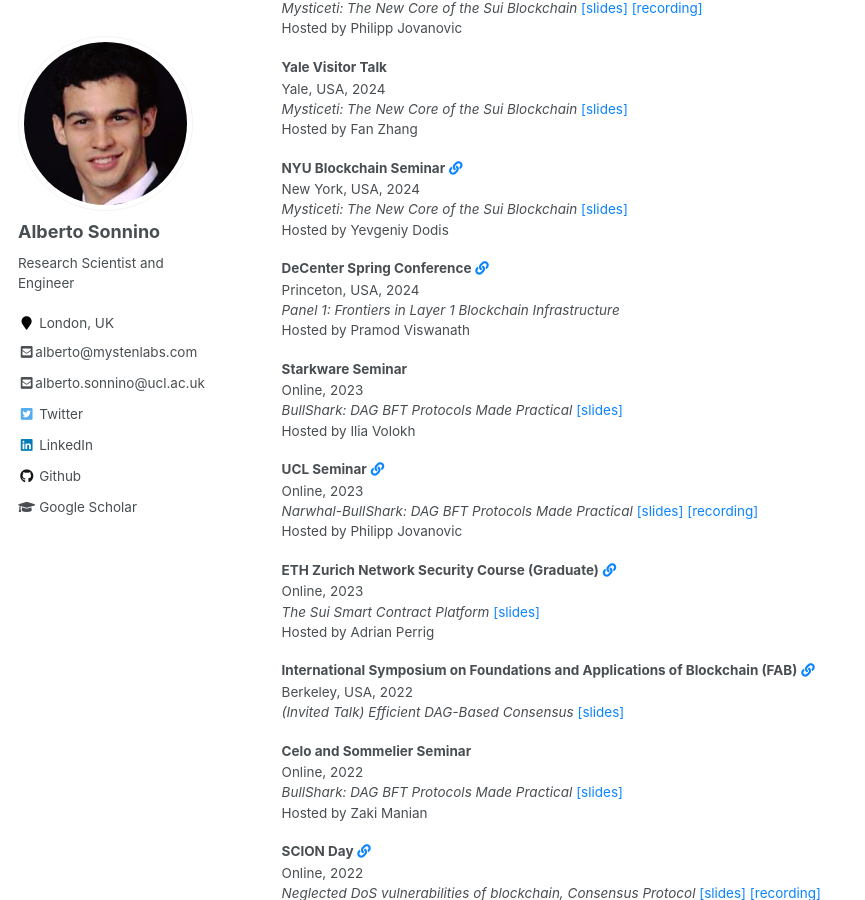
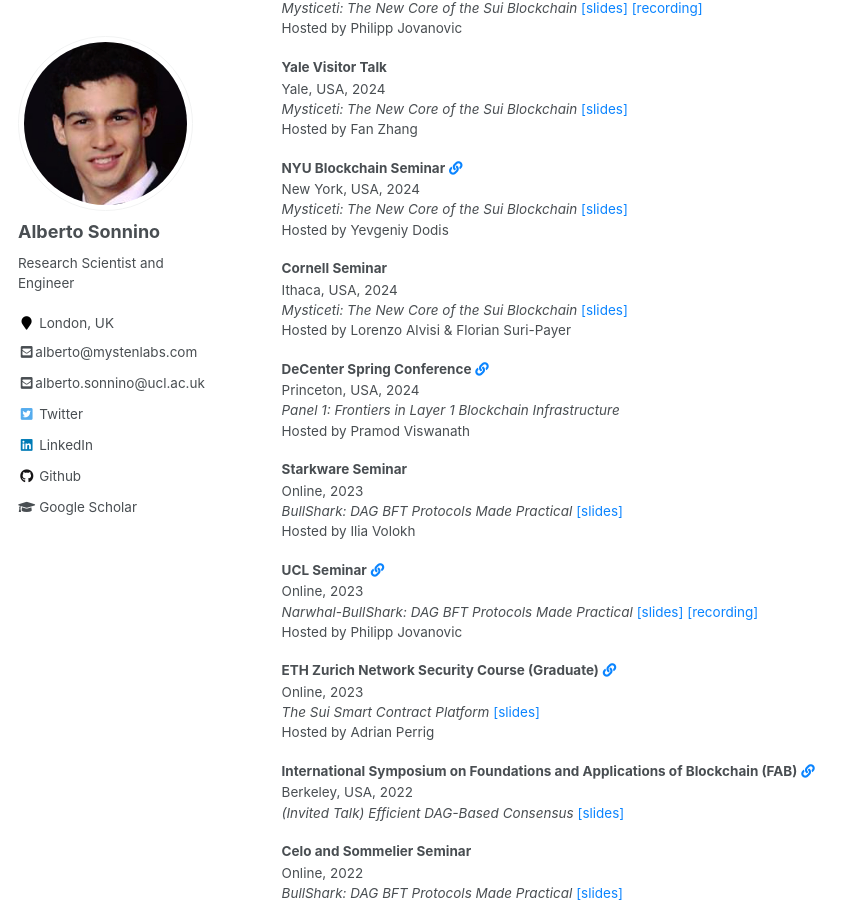
Before and after one commit to asonnino/asonnino.github.io, a Jekyll site: the page built from _pages/talks.md, in a window 1280 px wide and 900 px high, scrolled down 635 px. Shown: the whole window, without its empty margins (0-865 px from the left). Built offline with Jekyll 4.4.1, drawn with Linux system fonts in a browser that asks for light colours.

Commit message:
update talks

```diff
--- a/_data/talks.json
+++ b/_data/talks.json
@@ -566,5 +566,15 @@
     "date": 2024,
     "hosts": ["Philipp Jovanovic"],
     "link": "https://twitter.com/zkv_xyz/status/1782522353462759584"
+  },
+  {
+    "category": "invited",
+    "title": "Mysticeti: The New Core of the Sui Blockchain",
+    "event": "Cornell Seminar",
+    "location": "Ithaca, USA",
+    "date": 2024,
+    "hosts": ["Lorenzo Alvisi & Florian Suri-Payer"],
+    "slides": "mysticeti-v4.pdf",
+    "papers": ["mysticeti.pdf"]
   }
 ]
```
